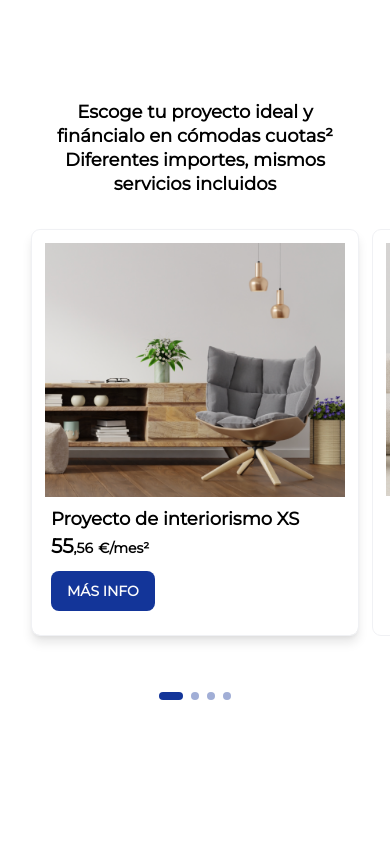
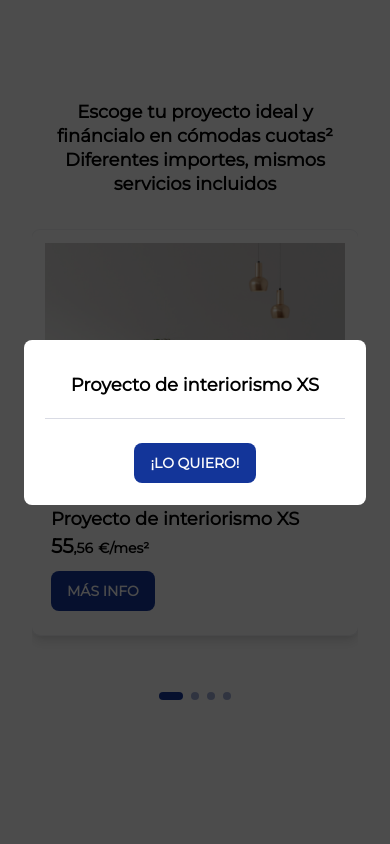
Before and after one commit to TLLRSK/PT-NS, a PHP site: page / in a window 390 px wide. Run offline with PHP 8.4, Linux system fonts and the light colour scheme; some libraries are stand-ins or nearby versions.

Commit message:
added: modal style mobile and desktop (1920px)

```diff
--- a/index.php
+++ b/index.php
@@ -11,15 +11,16 @@
 <body>
     <article class="article">
         <h2 class="article-header">Escoge tu proyecto ideal y fináncialo en cómodas cuotas² Diferentes importes, mismos servicios incluidos</h2>
-        <div class="swiper-container">
+        <div class="swiper">
             <div class="swiper-wrapper project-carrousel">
                 <?php
-                    include './src/projects.php';
+                    include './public/projects.php';
                     foreach ($PROJECTS as $project):
                         $price_parts = explode(',', $project['price']);
                         $price_integer = $price_parts[0];
                         $price_decimal = isset($price_parts[1]) ? ',' . $price_parts[1] : '';
                 ?>
+
                     <div class="project-card swiper-slide" style="height:320px">
                         <div class="project-image-container">
                             <img class="project-image" src="<?php echo $project['image'] ?>" alt="<?php echo $project['name'] ?>">
@@ -35,15 +36,29 @@
                     </div>
 
                  <?php endforeach; ?>
+
             </div>
+
             <div class="swiper-pagination"></div>
         </div>
+
+        <div class="modal">
+                <div class="modal-container">
+                    <h3 class="modal-project-name">Proyecto de interiorismo XS</h3>
+                    <svg class="modal-separator" width="100%" height="1">
+                        <line x1="0" y1="0.5" x2="100%" y2="0.5"/>
+                    </svg>
+                    <button class="btn--buy">¡Lo quiero!</button>
+                </div>
+                <div class="modal-overlay"></div>
+            </div>
+
     </article>
 </div>
 
     <script src="node_modules/swiper/swiper-bundle.min.js"></script>
     <script>
-        var swiper = new Swiper('.swiper-container', {
+        var swiper = new Swiper('.swiper', {
             spaceBetween: 15,
             breakpoints: {
                 1024: {
--- a/scss/_buttons.scss
+++ b/scss/_buttons.scss
@@ -1,6 +1,6 @@
 @import './variables';
 .btn {
-    &--project-info {
+    &--project-info, &--buy {
         background-color: $ultramar--100;
         padding: 8px 16px;
         border-radius: $border-radius--s;
@@ -19,4 +19,7 @@
             margin-bottom: 29px;
         }
     }
+    &--buy {
+        margin: 0 auto;
+    }
 }
--- a/scss/_modal.scss
+++ b/scss/_modal.scss
@@ -1,3 +1,54 @@
+@import './variables';
+@import './mixins';
 .modal {
+        position: absolute;
+        display: flex;
+        align-items: center;
+        justify-content: center;
+        inset: 0 0 0 0;
 
+        &-container {
+            z-index: 3;
+            display: flex;
+            flex-direction: column;
+            align-items: center;
+            justify-content: center;
+            width: 100%;
+            height: fit-content;
+            background-color: $white--0;
+            margin: 0 24px;
+            padding: 36px 0 22px 0;
+            border-radius: $border-radius--s;
+            @include mq-1920 {
+                width: 590px;
+                margin: auto;
+                padding: 50px 0 38px 0;
+            }
+        }
+        &-project-name {
+            font-size: $font--mob-s;
+            line-height: $line-h--1;
+            font-weight: $bold;
+            @include mq-1920 {
+                font-size: $font--desk-l;
+            }
+        }
+        &-separator {
+            margin: 24px 0;
+            padding: 0 21px;
+            fill: none;
+            stroke: $tertiary--0;
+            stroke-width: 1px;
+            @include mq-1920 {
+                padding: 0 45px;
+            }
+        }
+        &-overlay {
+            position: absolute;
+            z-index: 2;
+            width: 100%;
+            height: 100%;
+            background-color: $black--80;
+            mix-blend-mode: multiply;
+        }
 }
--- a/scss/_swiper.scss
+++ b/scss/_swiper.scss
@@ -26,17 +26,20 @@
     display: block;
     margin-left: auto;
     margin-right: auto;
-    z-index: 1;
+    // z-index: 1;
   }
-  .swiper-container {
+  .swiper {
     margin-left: auto;
     margin-right: auto;
     position: relative;
     list-style: none;
     padding: 0;
     /* Fix of Webkit flickering */
-    z-index: 1;
+    z-index: 0 !important;
     display: block;
+  }
+  .swiper-wrapper {
+    z-index: 0 !important;
   }
   .swiper-pagination {
     position:initial !important;
--- a/scss/_variables.scss
+++ b/scss/_variables.scss
@@ -2,11 +2,13 @@
 $white--0: #FFFFFF;
 $white--100: #FBFBFC;
 $gray--0: #F2F2F3;
+$tertiary--0: #D9DBE4;
 $tertiary--40: #F0F1F4;
 $ultramar--0: #A1AED6;
 $ultramar--100: #133599;
 $brown--100: #4C3326;
 $black--0: #000000;
+$black--80: #4C4C4C;
 $black--90: #1A1E32;
 $black--100: #00051A;
 // WIDTH
@@ -44,3 +46,5 @@ $line-h---m: 22.2px;
 $line-h---l: 24px;
 $line-h--xl: 30px;
 $line-h--xxl: 41px;
+
+// SVGs
--- a/scss/style.scss
+++ b/scss/style.scss
@@ -2,7 +2,8 @@
 @import 'swiper';
 @import 'projectCards';
 @import 'projectCarrousel';
+@import 'modal';
 @import 'buttons';
 @import 'typography';
+@import 'mixins';
 @import 'variables';
-@import 'mixins';
```
Also changed, not shown: css/style.css, public/projects.php (renamed from src/projects.php). Lines whose indentation alone changed are shown as unchanged.
